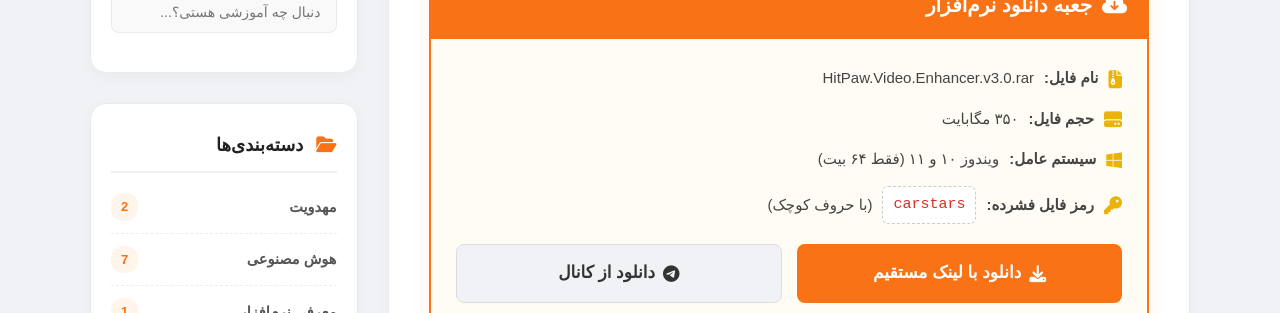
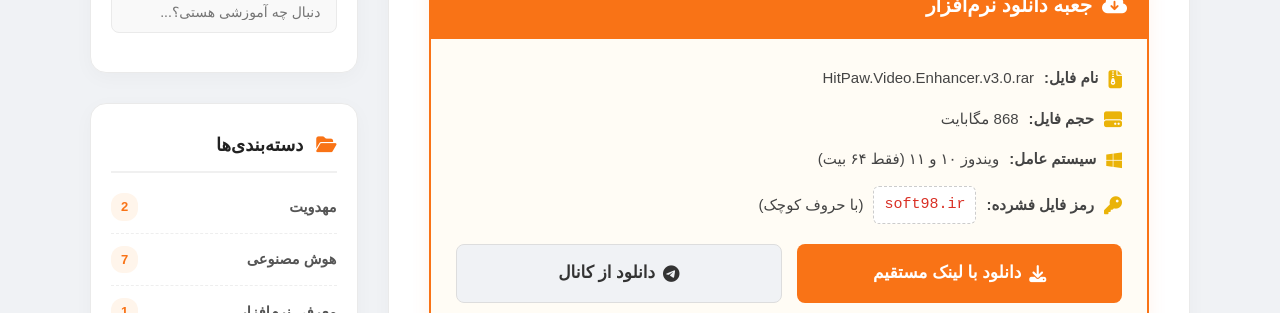
Before and after one commit to carstars7/carstars7.github.io, a Jekyll site: the page built from _posts/2026-09-03-HitPaw-Video-Enhancer.md, in a window 1280 px wide and 900 px high, scrolled down 526 px. Shown: the part 150-463 px from the top of the window. Built offline with Jekyll 4.4.1, drawn with Linux system fonts in a browser that asks for light colours; comment, search, counter and statistics services are not loaded; a style sheet for code colours, icons or effects is not loaded.

Commit message:
Update 2026-09-03-HitPaw-Video-Enhancer.md

```diff
--- a/_posts/2026-09-03-HitPaw-Video-Enhancer.md
+++ b/_posts/2026-09-03-HitPaw-Video-Enhancer.md
@@ -104,14 +104,14 @@
     <div class="dl-body">
         <ul class="dl-info">
             <li><i class="fa-solid fa-file-zipper"></i> <strong>نام فایل:</strong> HitPaw.Video.Enhancer.v3.0.rar</li>
-            <li><i class="fa-solid fa-hard-drive"></i> <strong>حجم فایل:</strong> ۳۵۰ مگابایت</li>
+            <li><i class="fa-solid fa-hard-drive"></i> <strong>حجم فایل:</strong> 868 مگابایت</li>
             <li><i class="fa-brands fa-windows"></i> <strong>سیستم عامل:</strong> ویندوز ۱۰ و ۱۱ (فقط ۶۴ بیت)</li>
-            <li><i class="fa-solid fa-key"></i> <strong>رمز فایل فشرده:</strong> <span class="dl-pass">carstars</span> (با حروف کوچک)</li>
+            <li><i class="fa-solid fa-key"></i> <strong>رمز فایل فشرده:</strong> <span class="dl-pass">soft98.ir</span> (با حروف کوچک)</li>
         </ul>
 
         <div class="dl-buttons">
             <!-- لینک دانلود مستقیم (مثلا پیکوفایل یا ترین‌بیت) -->
-            <a href="لینک_دانلود_را_اینجا_بگذار" class="dl-btn">
+            <a href="https://t.me/car_stars_7/2865" class="dl-btn">
                 <i class="fa-solid fa-download"></i> دانلود با لینک مستقیم
             </a>
 
```
